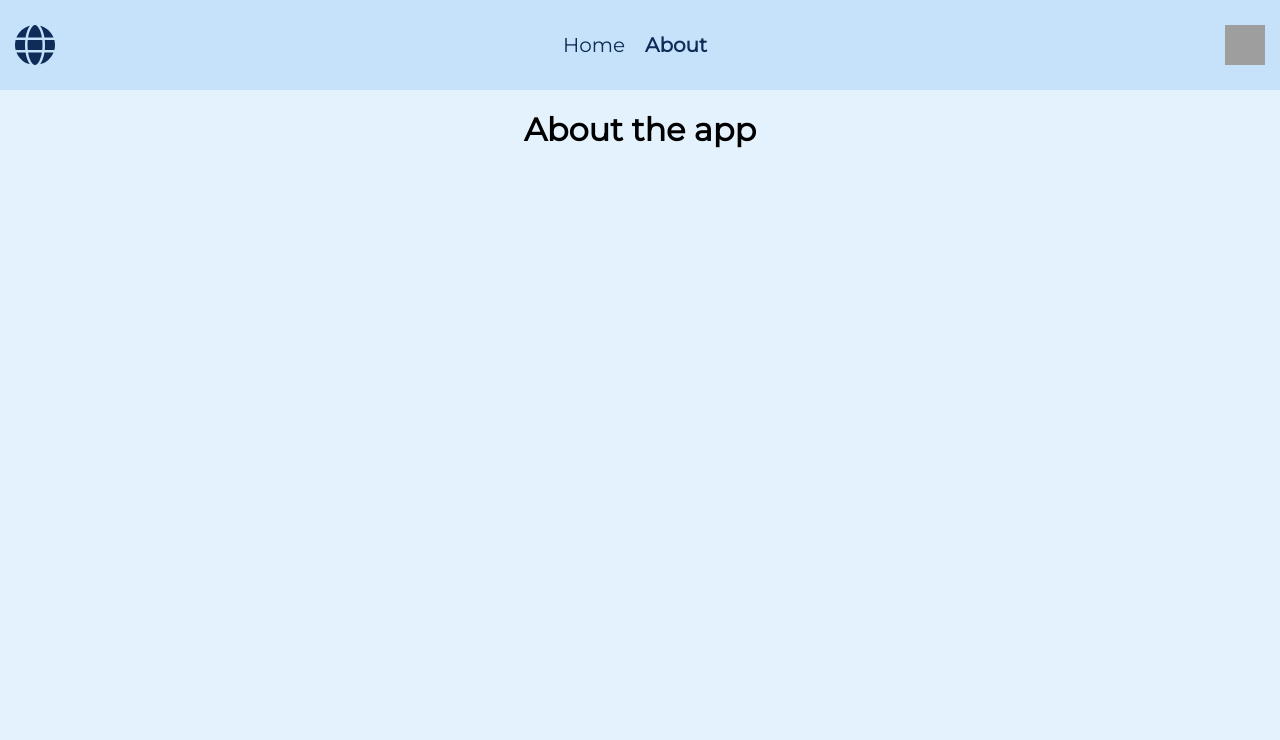
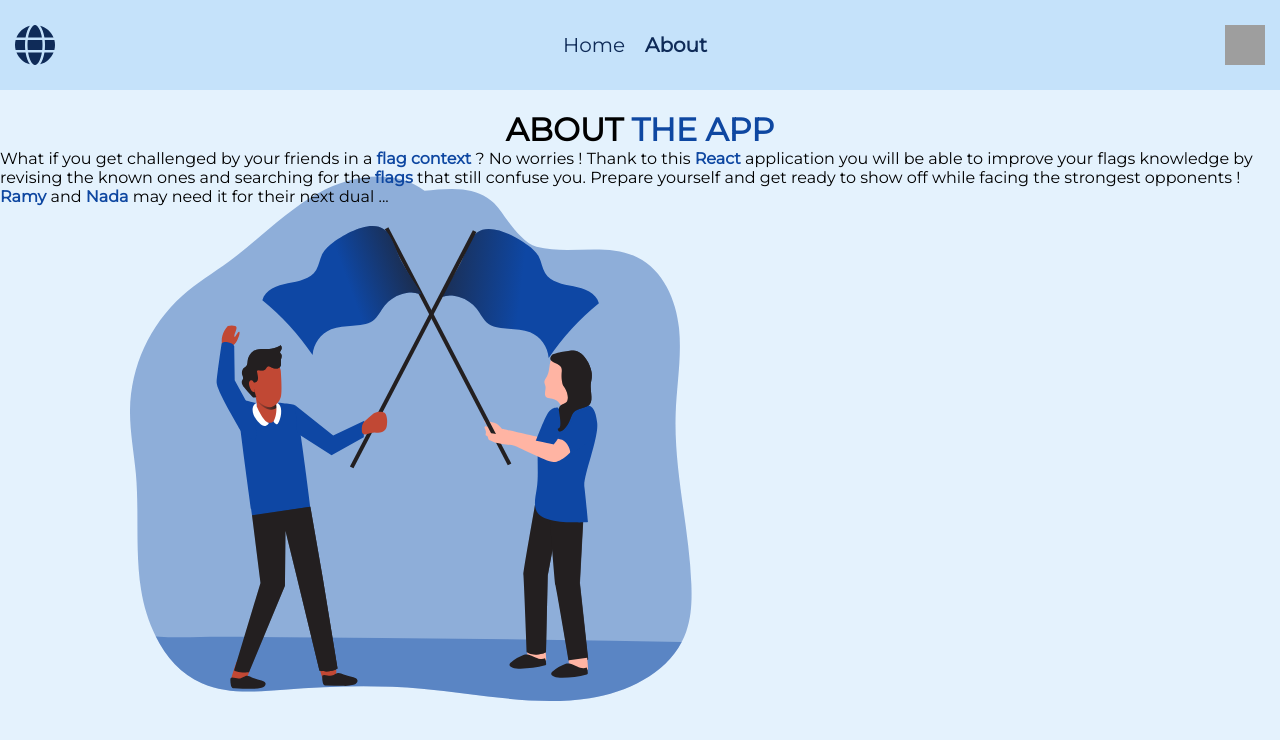
Before and after one commit to iBelaidi12/flag_app, a React (Create React App) app: page /about in a window 1280 px wide. Shown: the top 740 px of the page. Built offline with nearby package versions, Linux system fonts and the light colour scheme; grey boxes are pictures that could not be loaded; a web font is replaced by a local one.

Commit message:
about page dark theme

```diff
--- a/src/pages/About.js
+++ b/src/pages/About.js
@@ -1,17 +1,32 @@
-import React from 'react'
-import { useContext } from 'react';
-import { ThemeContext } from '../App';
-import '../styles/About.css'
+import React from "react";
+import { useContext } from "react";
+import { ThemeContext } from "../App";
+import "../styles/About.css";
+import crossedFlagsOrange from "./continents/crossed-flags-orange.svg";
+import crossedFlagsBlue from "./continents/crossed-flags-blue.svg";
 
 export const About = () => {
-  const {darkTheme} = useContext(ThemeContext);
-
+  const { darkTheme } = useContext(ThemeContext);
 
   return (
-    <div className={darkTheme ? "about-container dark" : "about-container light"}>
-        <div className="inner-container">
-          <h1>About the app</h1>
+    <div
+      className={darkTheme ? "about-container dark" : "about-container light"}
+    >
+      <h1>
+        About <strong>the app</strong>
+      </h1>
+      <div className="inner-container">
+        <div className="hold-flag">
+          <img src={darkTheme ? crossedFlagsOrange : crossedFlagsBlue} alt="" />
         </div>
+        <p className="about-text">
+          What if you get challenged by your friends in a{" "}
+          <strong>flag context</strong> ? No worries ! Thank to this <strong>React</strong> application
+          you will be able to improve your flags knowledge by revising the known ones and searching for the
+          <strong> flags</strong> that still confuse you. Prepare yourself and get ready to show off while facing the strongest opponents ! <br />
+          <strong>Ramy</strong> and <strong>Nada</strong> may need it for their next dual ...
+        </p>
+      </div>
     </div>
-  )
-}
+  );
+};
--- a/src/styles/About.css
+++ b/src/styles/About.css
@@ -1,5 +1,51 @@
-.about-container{
-    display: flex;
-    justify-content: center;
-    align-items: center;
+.about-container h1{
+    text-align: center;
+    text-transform: uppercase;
 }
+
+.about-container .hold-flag{
+    z-index: -1;
+    transform: scale(0.4);
+    margin: -30em 0;
+}
+
+.about-container .hold-flag img{
+    position: absolute;
+    width: 1500px;
+    height: 1500px;
+    top: 50%;
+    left: -55%;
+}
+
+.dark strong{
+    color: #e3930a;
+}
+
+.about-container .inner-container{
+    display: grid;
+}
+
+.dark.about-container .about-text{
+    width: 35%;
+    font-size: 1.6em;
+    position: absolute;
+    top: 25%;
+    left: 55%;
+    /* background-color: #191919; */
+    /* border: hsla(0, 0%, 100%, 0.068) solid 2px; */
+    padding: 25px;
+    line-height: 1.6;
+    transform: scale(1);
+}
+
+
+
+
+
+
+
+
+
+.light strong{
+    color: #0e47a1;
+}
```
Also changed, not shown: src/pages/continents/crossed-flags-blue.svg (added), src/pages/continents/crossed-flags-orange.svg (added).
